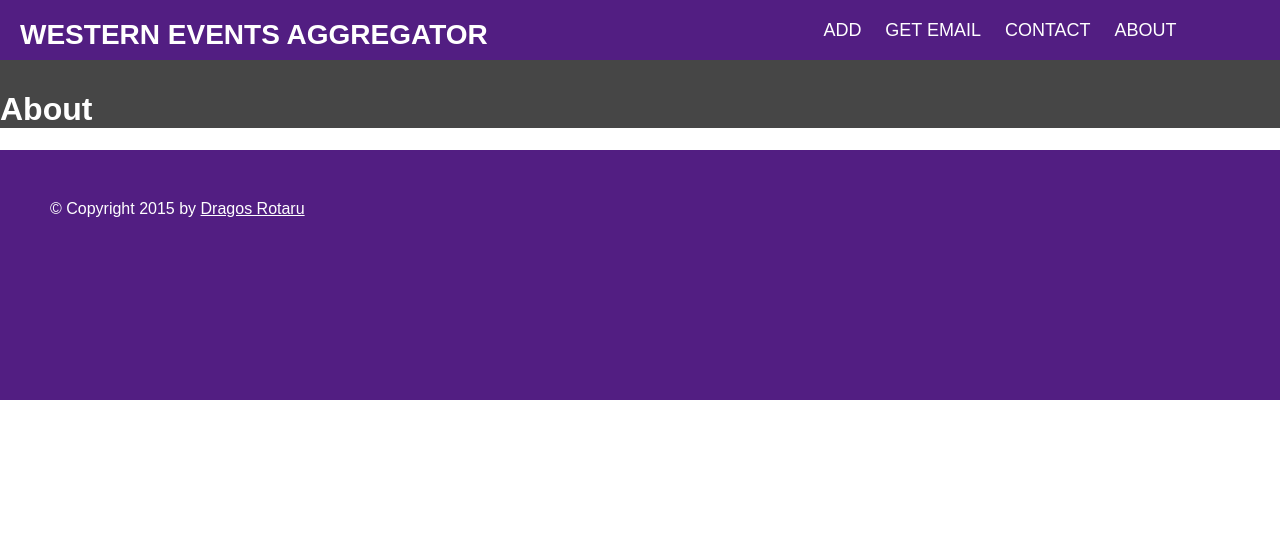
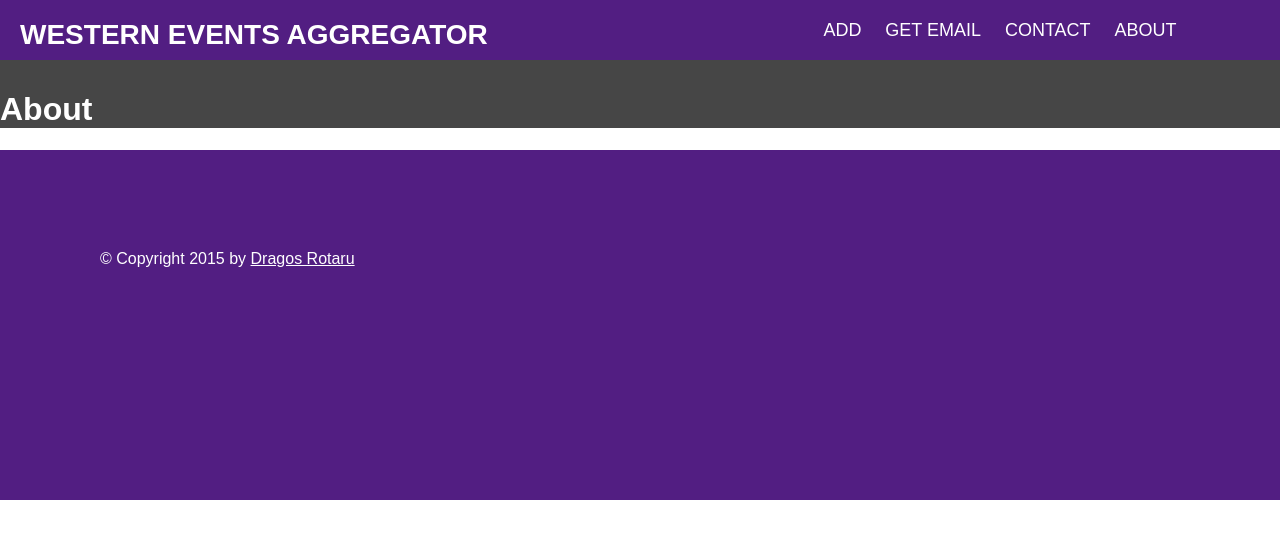
Before and after one commit to DragosRotaru/WesternEventsAgregator, a Flask app: page /about in a window 1280 px wide; the page is wider, and only the part inside the window is pictured. Shown: the top 539 px of that part. Run offline with Flask 2, Linux system fonts and the light colour scheme.

```diff
--- a/static/styles.css
+++ b/static/styles.css
@@ -135,7 +135,7 @@ nav ul ul li {
 }
 .footer{
  background: #521e82;
- padding: 50px;
+ padding: 100px;
  color: white;
  min-height: 150px;
  width:100%;
```
